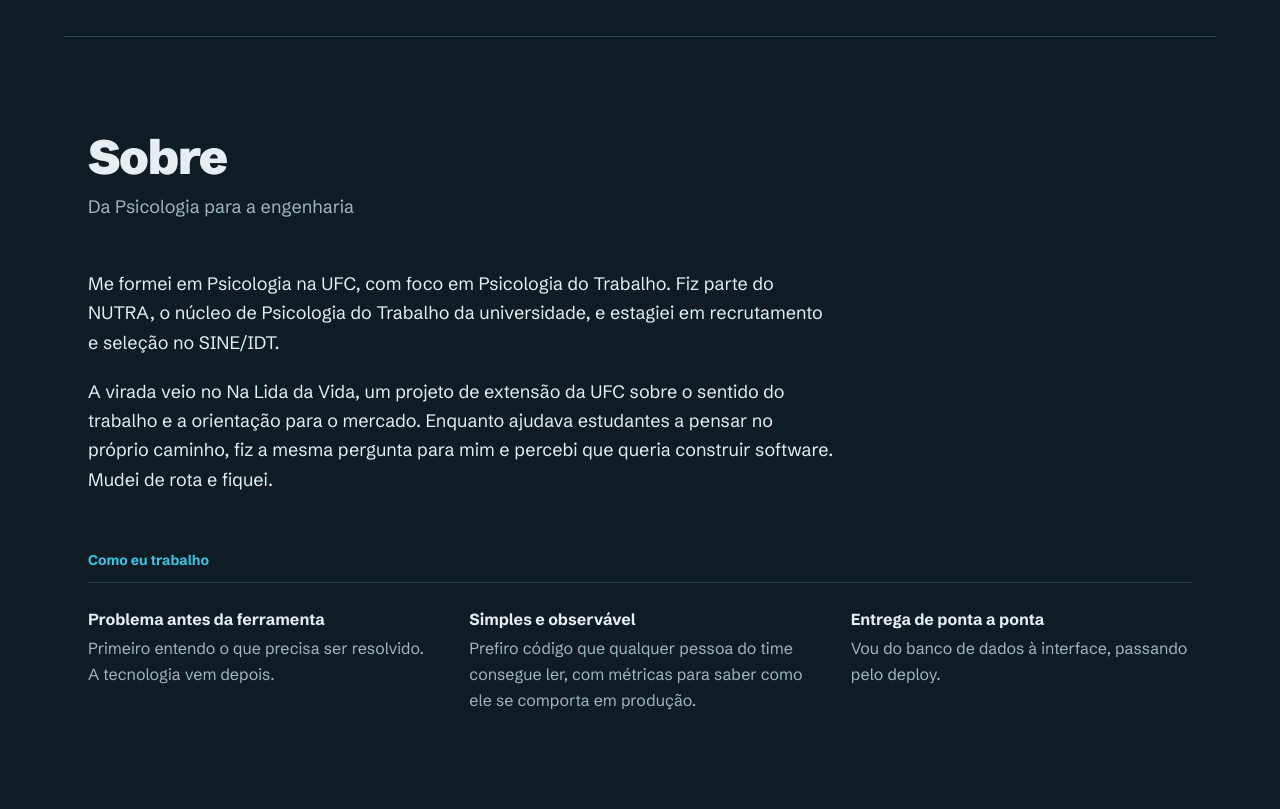
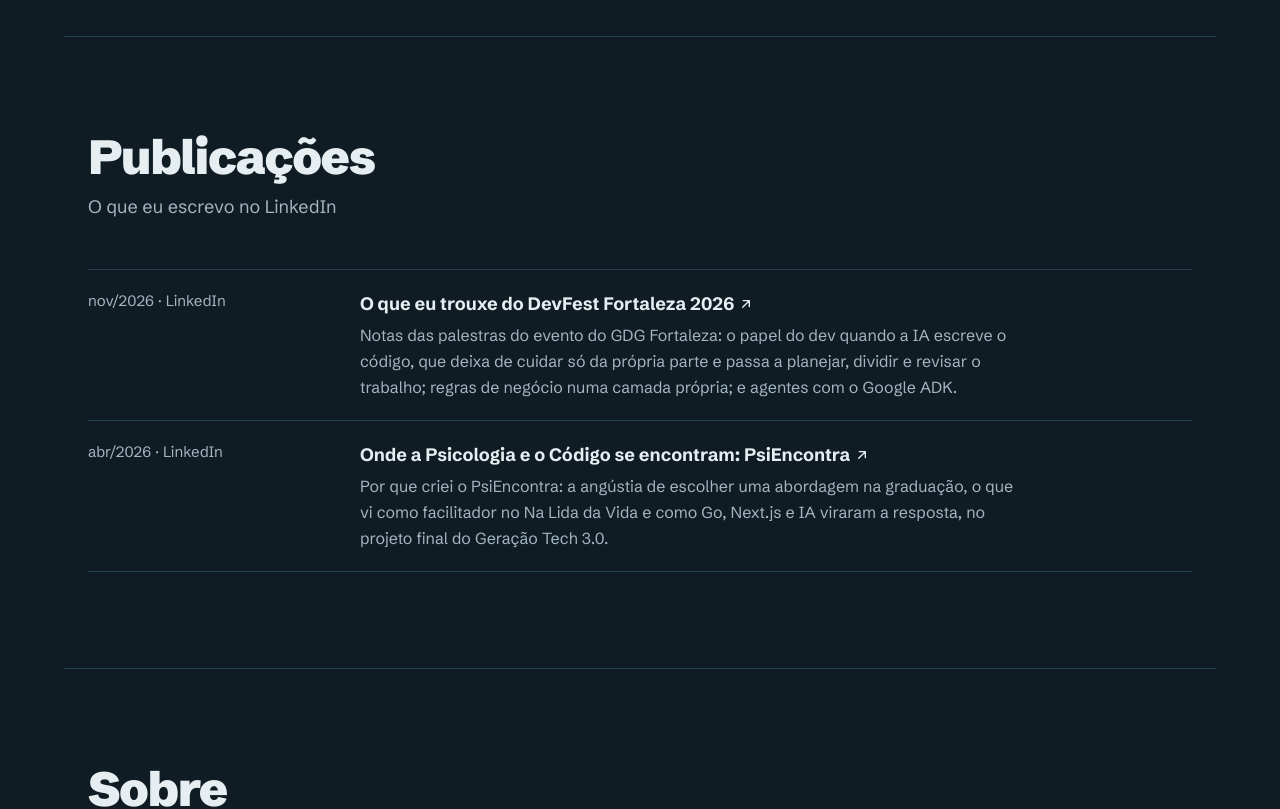
Before and after one commit to lirajoaop/jlira-portfolio, a Next.js app: page / in a window 1280 px wide. Shown: the part 6380-7189 px from the top of the page. Built offline with nearby package versions, Linux system fonts and the light colour scheme.

Commit message:
Add a Publications section with the PsiEncontra and DevFest posts

```diff
--- a/src/components/Home.tsx
+++ b/src/components/Home.tsx
@@ -26,6 +26,9 @@ export function Home({ locale }: { locale: Locale }) {
         </Section>
         <Section id="formacao" label={c.learning.label} title={c.learning.title}>
           <Learning locale={locale} />
+        </Section>
+        <Section id="publicacoes" label={c.publications.label} title={c.publications.title}>
+          <Publications locale={locale} />
         </Section>
         <Section id="sobre" label={c.about.label} title={c.about.title}>
           <About locale={locale} />
@@ -259,6 +262,34 @@ function Learning({ locale }: { locale: Locale }) {
   );
 }
 
+/* ---------- Publications ---------- */
+function Publications({ locale }: { locale: Locale }) {
+  const pb = content[locale].publications;
+  return (
+    <ul className="border-b border-line">
+      {pb.items.map((it) => (
+        <li key={it.href} className="grid gap-1 border-t border-line py-5 md:grid-cols-[minmax(0,15rem)_minmax(0,1fr)] md:gap-8">
+          <p className="text-[15px] text-muted">{it.date} · LinkedIn</p>
+          <div className="max-w-[68ch]">
+            <h3 className="text-lg font-bold text-pretty">
+              <a href={it.href} target="_blank" rel="noopener noreferrer" className="group rounded-sm hover:text-accent focus-visible:outline-2 focus-visible:outline-offset-2 focus-visible:outline-accent">
+                {it.title.slice(0, it.title.lastIndexOf(" ") + 1)}
+                {/* last word and arrow never wrap apart */}
+                <span className="whitespace-nowrap">
+                  {it.title.slice(it.title.lastIndexOf(" ") + 1)}
+                  <Icon.arrow className="ml-1 inline size-4 align-[-0.1em] transition-transform group-hover:translate-x-0.5 group-hover:-translate-y-0.5 motion-reduce:transition-none" />
+                </span>
+                <span className="sr-only">({pb.readLabel})</span>
+              </a>
+            </h3>
+            <p className="mt-1 leading-relaxed text-muted">{it.summary}</p>
+          </div>
+        </li>
+      ))}
+    </ul>
+  );
+}
+
 /* ---------- About ---------- */
 function About({ locale }: { locale: Locale }) {
   const a = content[locale].about;
--- a/src/content/content.ts
+++ b/src/content/content.ts
@@ -83,6 +83,12 @@ export type Content = {
       modules: { n: string; title: string; body: string }[];
     };
     items: { title: string; org: string; period: string; note?: string }[];
+  };
+  publications: {
+    label: string;
+    title: string;
+    readLabel: string;
+    items: { title: string; date: string; summary: string; href: string }[];
   };
   about: {
     label: string;
@@ -301,6 +307,27 @@ const pt: Content = {
       { title: "Geração Tech 2.0", org: "Certificação", period: "Certificação" },
     ],
   },
+  publications: {
+    label: "Publicações",
+    title: "O que eu escrevo no LinkedIn",
+    readLabel: "Ler no LinkedIn",
+    items: [
+      {
+        title: "O que eu trouxe do DevFest Fortaleza 2026",
+        date: "nov/2026",
+        summary:
+          "Notas das palestras do evento do GDG Fortaleza: o papel do dev quando a IA escreve o código, que deixa de cuidar só da própria parte e passa a planejar, dividir e revisar o trabalho; regras de negócio numa camada própria; e agentes com o Google ADK.",
+        href: "https://www.linkedin.com/posts/jo%C3%A3o-pedro-lira_devfest-devfestfortaleza-gdgfortaleza-ugcPost-7528981043538845696-fE72/",
+      },
+      {
+        title: "Onde a Psicologia e o Código se encontram: PsiEncontra",
+        date: "abr/2026",
+        summary:
+          "Por que criei o PsiEncontra: a angústia de escolher uma abordagem na graduação, o que vi como facilitador no Na Lida da Vida e como Go, Next.js e IA viraram a resposta, no projeto final do Geração Tech 3.0.",
+        href: "https://www.linkedin.com/posts/jo%C3%A3o-pedro-lira_fullstack-golang-nextjs-ugcPost-7450735615211425792-AnTI/",
+      },
+    ],
+  },
   about: {
     label: "Sobre",
     title: "Da Psicologia para a engenharia",
@@ -498,6 +525,27 @@ const en: Content = {
       { title: "Geração Tech 2.0", org: "Certification", period: "Certification" },
     ],
   },
+  publications: {
+    label: "Writing",
+    title: "What I post on LinkedIn",
+    readLabel: "Read on LinkedIn",
+    items: [
+      {
+        title: "What I took from DevFest Fortaleza 2026",
+        date: "Nov 2026",
+        summary:
+          "Notes from the GDG Fortaleza talks: the developer's role when AI writes the code, moving from owning one piece to planning, splitting and reviewing the work; business rules in their own layer; and agents with Google ADK.",
+        href: "https://www.linkedin.com/posts/jo%C3%A3o-pedro-lira_devfest-devfestfortaleza-gdgfortaleza-ugcPost-7528981043538845696-fE72/",
+      },
+      {
+        title: "Where Psychology and code meet: PsiEncontra",
+        date: "Apr 2026",
+        summary:
+          "Why I built PsiEncontra: the anxiety of choosing a theoretical approach during my Psychology degree, what I saw as a facilitator in Na Lida da Vida, and how Go, Next.js and AI became the answer, as my Geração Tech 3.0 final project.",
+        href: "https://www.linkedin.com/posts/jo%C3%A3o-pedro-lira_fullstack-golang-nextjs-ugcPost-7450735615211425792-AnTI/",
+      },
+    ],
+  },
   about: {
     label: "About",
     title: "From Psychology to engineering",
```
